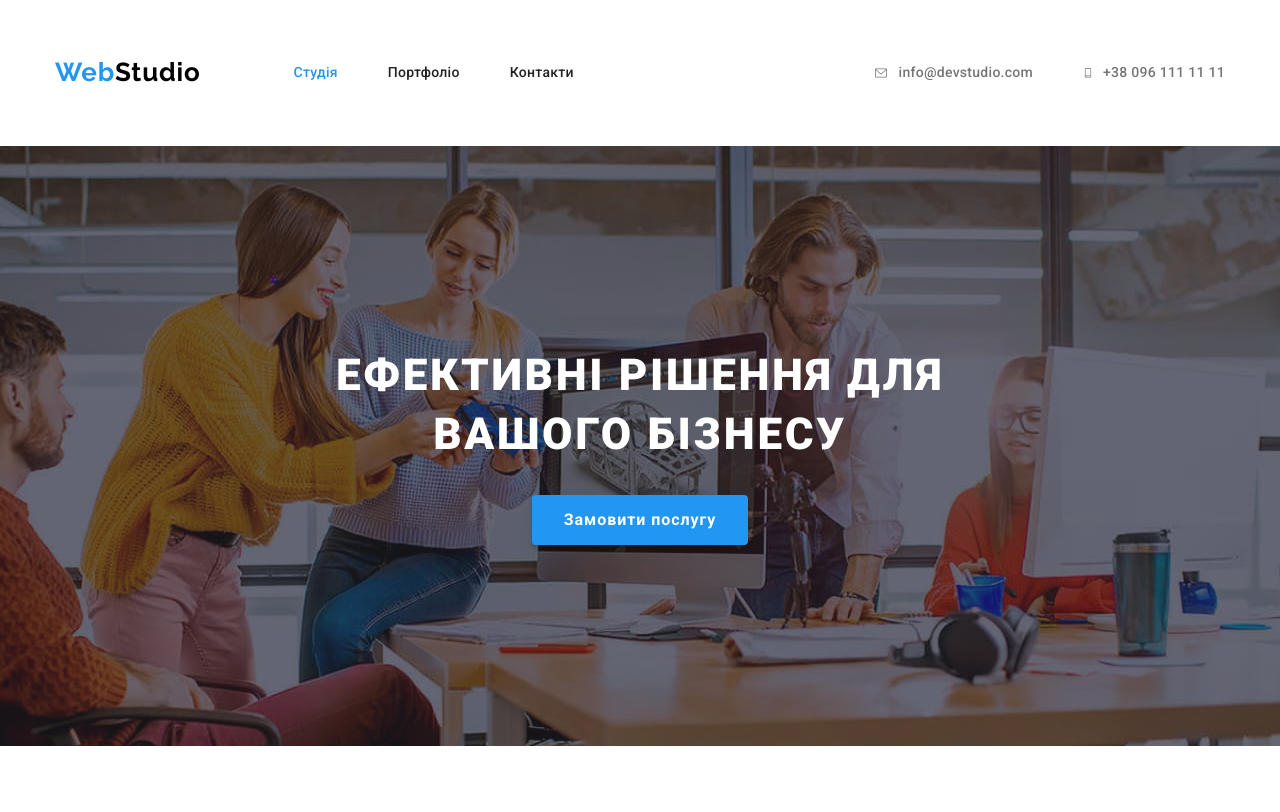
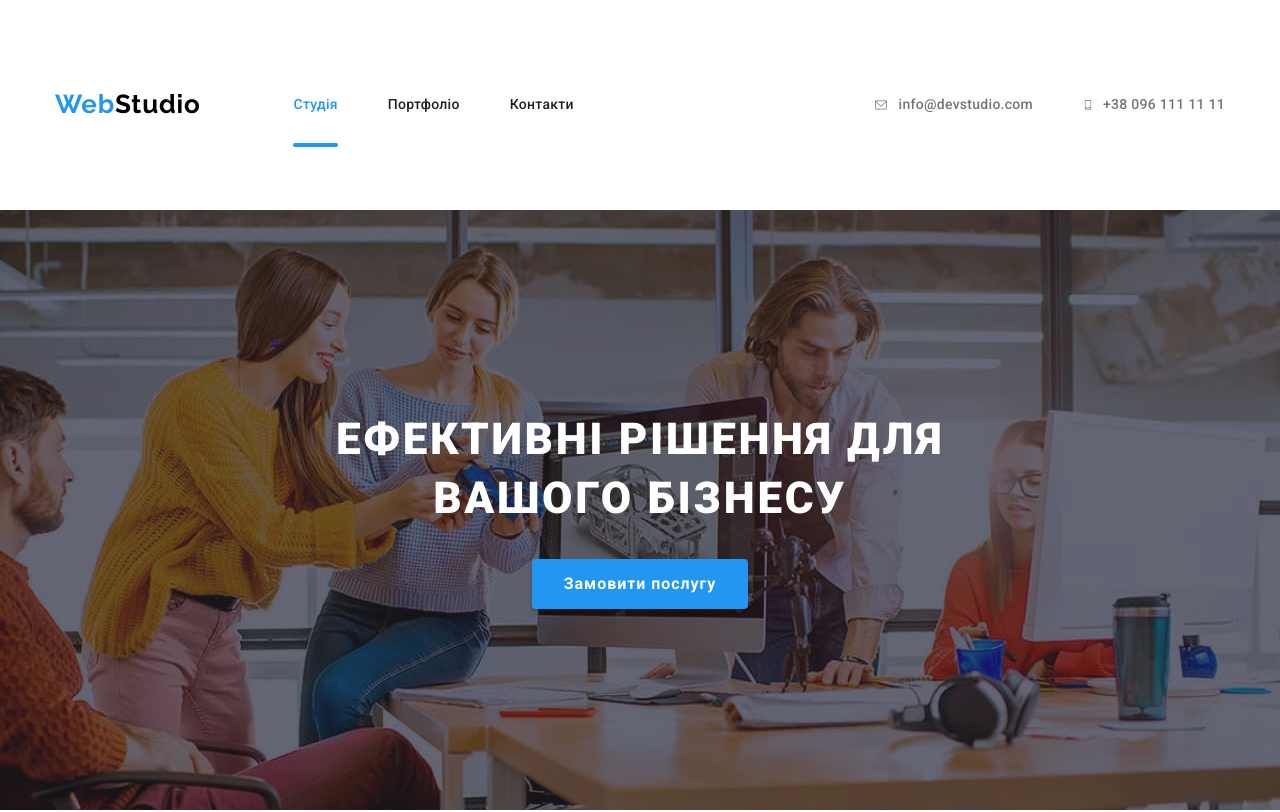
Before and after one commit to Natalucia777/goit-markup-hw-05, a plain HTML site: page index.html in a window 1280 px wide. Shown: the top 812 px of the page. Drawn offline with nearby package versions, Linux system fonts and the light colour scheme.

Commit message:
current-after

```diff
--- a/css/styles.css
+++ b/css/styles.css
@@ -68,24 +68,9 @@ img {
   color: var(--logo-top-color);
 }
 /* header */
-
-
-
-
-
-.link {
-  color: var(--title-text-color);
-  transition: color 250ms cubic-bezier(0.4, 0, 0.2, 1);
-}
-
-.link:hover,
-.link:focus {
-  color: var(--accent-text-color);
-}
-
-.list-top {
+.site-nav {
   position: relative;
-  display: flex;
+  display: inline-flex;
   padding: 32px 0 32px;
   font-weight: 500;
   font-size: 14px;
@@ -93,72 +78,15 @@ img {
   letter-spacing: 0.02em;
   color: var(--accent-text-color);
   transition: color 250ms cubic-bezier(0.4, 0, 0.2, 1);
-  ;
 }
-
-.site-nav .link.current {
-  /* content: '';
-  position: absolute; */
-  display: flex;
-  /* bottom: -1px;
-  right: 0;
-  width: 100%;
-  height: 4px;
-  border-radius: 2px;
-  background: var(--accent-text-color);
-  transform: scaleX(0);
-  font-weight: 500;
-  font-size: 14px;
-  line-height: 16px;
-  letter-spacing: 0.02em; */
-  color: var(--accent-text-color);
+.site-nav-link {
+  position: relative;
+  display: inline-flex;
   transition: color 250ms cubic-bezier(0.4, 0, 0.2, 1);
-  ;
 }
-
-
-/* .site-nav-link {
+.list-top {
   position: relative;
-    display: flex;
-    padding: 32px 0 32px;
-    font-weight: 500;
-    font-size: 14px;
-    line-height: 16px;
-    letter-spacing: 0.02em;
-    color: var(--accent-text-color);
-    transform: color 250ms linear;
-}  */
-
-/* .site-nav-link {
-  position: relative;
-  display: flex;
-  /* bottom: -1px;
-  right: 0;
-  width: 100%;
-  height: 4px;
-  border-radius: 2px;
-  /* background: var(--accent-text-color);
-  transform: scaleX(0); */
-
-/* font-weight: 500;
-  font-size: 14px;
-  line-height: 16px;
-  letter-spacing: 0.02em;
-  color: var(--accent-text-color);
-  transition: color 250ms cubic-bezier(0.4, 0, 0.2, 1); */
-}
-
-*/ .site-nav-link::after {
-  content: 'nav';
-  position: absolute;
-  bottom: -1px;
-  right: 0;
-  width: 100%;
-  height: 4px;
-  border-radius: 2px;
-  /* background: var(--accent-text-color); */
-  transform: scaleX(0);
-
+  padding: 32px 0 32px;
   font-weight: 500;
   font-size: 14px;
   line-height: 16px;
@@ -166,18 +94,40 @@ img {
   color: var(--accent-text-color);
   transition: color 250ms cubic-bezier(0.4, 0, 0.2, 1);
 }
-
-
-
-
-
-
-
-
-
-
-
-
+.site-nav .link.current {
+  content: '';
+  position: relative;
+  display: flex;
+  width: 100%;
+  color: var(--accent-text-color);
+  transition: color 250ms cubic-bezier(0.4, 0, 0.2, 1);
+}
+.current {
+  position: relative;
+  width: 100%;
+}
+.current::after {
+  content: "";
+  display: inline-flex;
+  /* display: flex; */
+  position: absolute;
+  box-sizing: border-box;
+  bottom: -1px;
+  right: 0;
+  width: 100%;
+  height: 4px;
+  border-radius: 2px;
+  background: var(--accent-text-color);
+  transition: color 250ms cubic-bezier(0.4, 0, 0.2, 1);
+}
+.link {
+  color: var(--title-text-color);
+  transition: color 250ms cubic-bezier(0.4, 0, 0.2, 1);
+}
+.link:hover,
+.link:focus {
+  color: var(--accent-text-color);
+}
 .site-nav-contacts {
   color: var(--primmary-text-color);
   transition: fill 250ms cubic-bezier(0.4, 0, 0.2, 1);
@@ -277,8 +227,6 @@ img {
   display: flex;
   margin-left: auto;
 }
-
-
 /* hero */
 .hero {
   max-width: 1600px;
@@ -406,7 +354,6 @@ button.hero-action {
   margin: 0;
   padding: 0;
 }
-
 /* activity */
 .activity {
   padding-top: 0;
@@ -448,7 +395,6 @@ button.hero-action {
   color: var(--background-page-color);
   background-color: rgba(47, 48, 58, 0.8);
 }
-
 /* team */
 .team {
   background-color: var(--team-action-color);
@@ -524,7 +470,6 @@ button.hero-action {
   background-color: var(--accent-text-color);
   fill: var(--background-page-color);
 }
-
 /* clients */
 .clients-box {
   display: flex;
@@ -582,7 +527,6 @@ button.hero-action {
   width: 170px;
   height: 92px;
 }
-
 /* futter */
 .bottom {
   background-color: var(--background-bottom-color);
@@ -698,7 +642,6 @@ margin-right: 70px;
   background-color: var(--accent-text-color);
   fill: var(--background-page-color);
 }
-
 /* modal */
 .backdrop {
   position: fixed;
@@ -752,7 +695,6 @@ align-items: center;
   visibility: hidden;
   pointer-events: none;
 }
-
 /* portfolio */
 .portfolio-box {
   display: flex;
@@ -893,9 +835,7 @@ margin-left: 30px;
   transform: translateY(100%);
   transition: transform 250ms cubic-bezier(0.4, 0, 0.2, 1);
   overflow: auto;
-
 }
-
 .card-cover-text::-webkit-scrollbar {
   width: 1em;
 }
--- a/index.html
+++ b/index.html
@@ -22,20 +22,11 @@
       <div class="container">
         <a href="#" lang="en" class="logo logo-top"><span class="logo-blue">Web</span>Studio</a>
         <nav class="nav-top">
-
-
-
           <ul class="site-nav list">
-
-            <li class="list-top"><a href="./index.html" class="site-nav-link link current">Студія</a></li>
+            <li class="list-top"><a href="./index.html" class="link current">Студія</a></li>
             <li class="list-top"><a href="./portfolio.html" class="link">Портфоліо</a></li>
             <li class="list-top"><a href="#" class=" link">Контакти</a></li>
-
           </ul>
-
-
-
-
         </nav>
         <div class="adress-list">
           <ul class="site-nav list">
```
